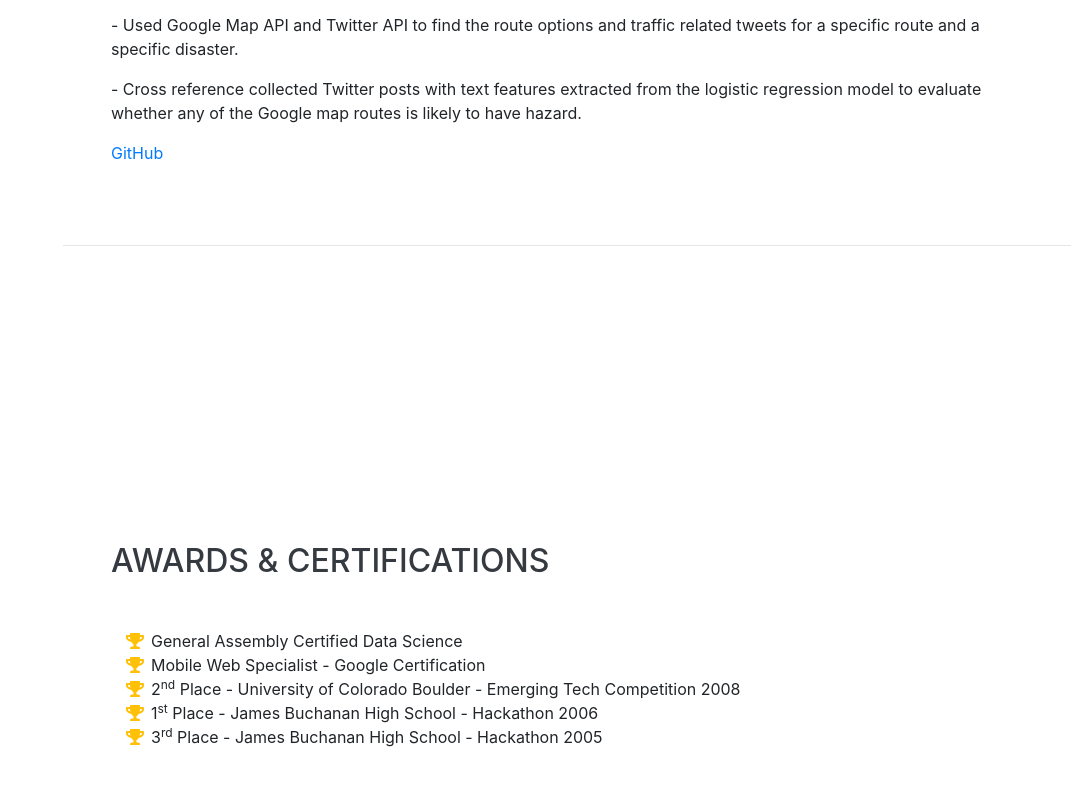
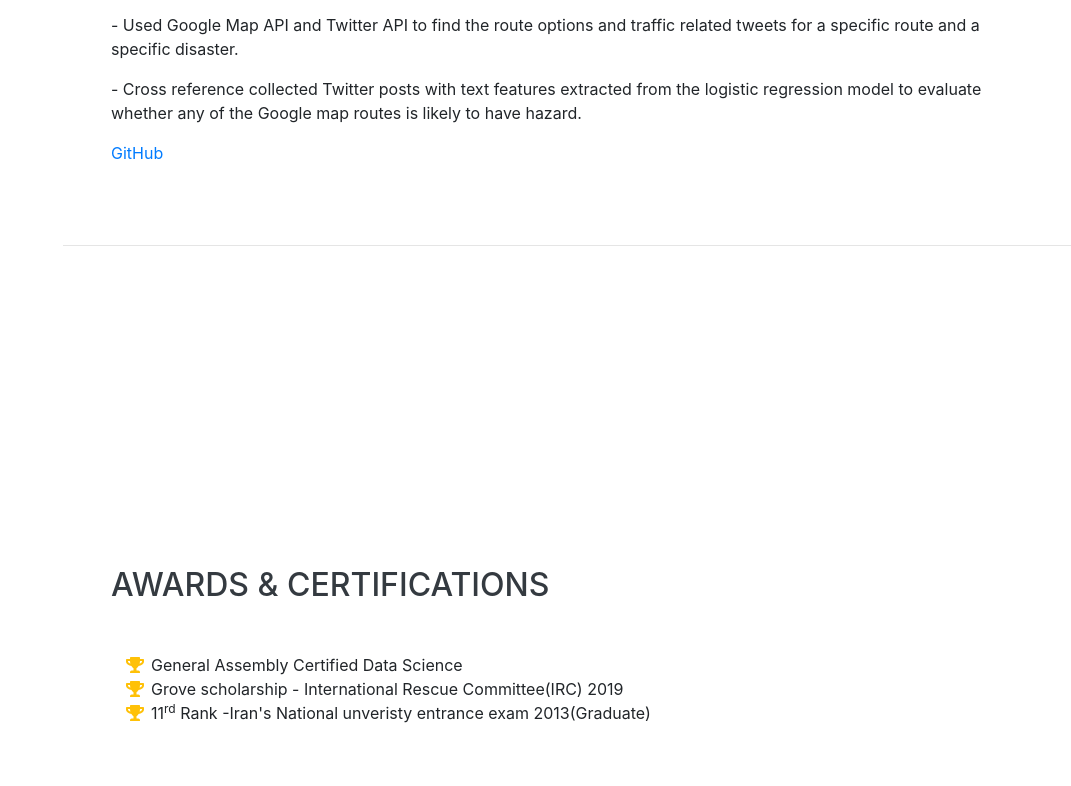
Before and after one commit to raminvafadary/raminvafadary.github.io, a website with bundled scripts: page index.html in a window 1280 px wide. Shown: the part 4341-5127 px from the top of the page, without its empty margins (209-1280 px from the left). Built offline with nearby package versions, Linux system fonts and the light colour scheme; a web font is replaced by a local one.

Commit message:
save changes

```diff
--- a/index.html
+++ b/index.html
@@ -379,19 +379,11 @@
             General Assembly Certified Data Science</li>
           <li>
             <i class="fa-li fa fa-trophy text-warning"></i>
-            Mobile Web Specialist - Google Certification</li>
+            Grove scholarship - International Rescue Committee(IRC) 2019</li>
           <li>
             <i class="fa-li fa fa-trophy text-warning"></i>
-            2<sup>nd</sup>
-            Place - University of Colorado Boulder - Emerging Tech Competition 2008</li>
-          <li>
-            <i class="fa-li fa fa-trophy text-warning"></i>
-            1<sup>st</sup>
-            Place - James Buchanan High School - Hackathon 2006</li>
-          <li>
-            <i class="fa-li fa fa-trophy text-warning"></i>
-            3<sup>rd</sup>
-            Place - James Buchanan High School - Hackathon 2005</li>
+            11<sup>rd</sup>
+            Rank -Iran's National unveristy entrance exam 2013(Graduate)</li>
         </ul>
       </div>
     </section>
```
